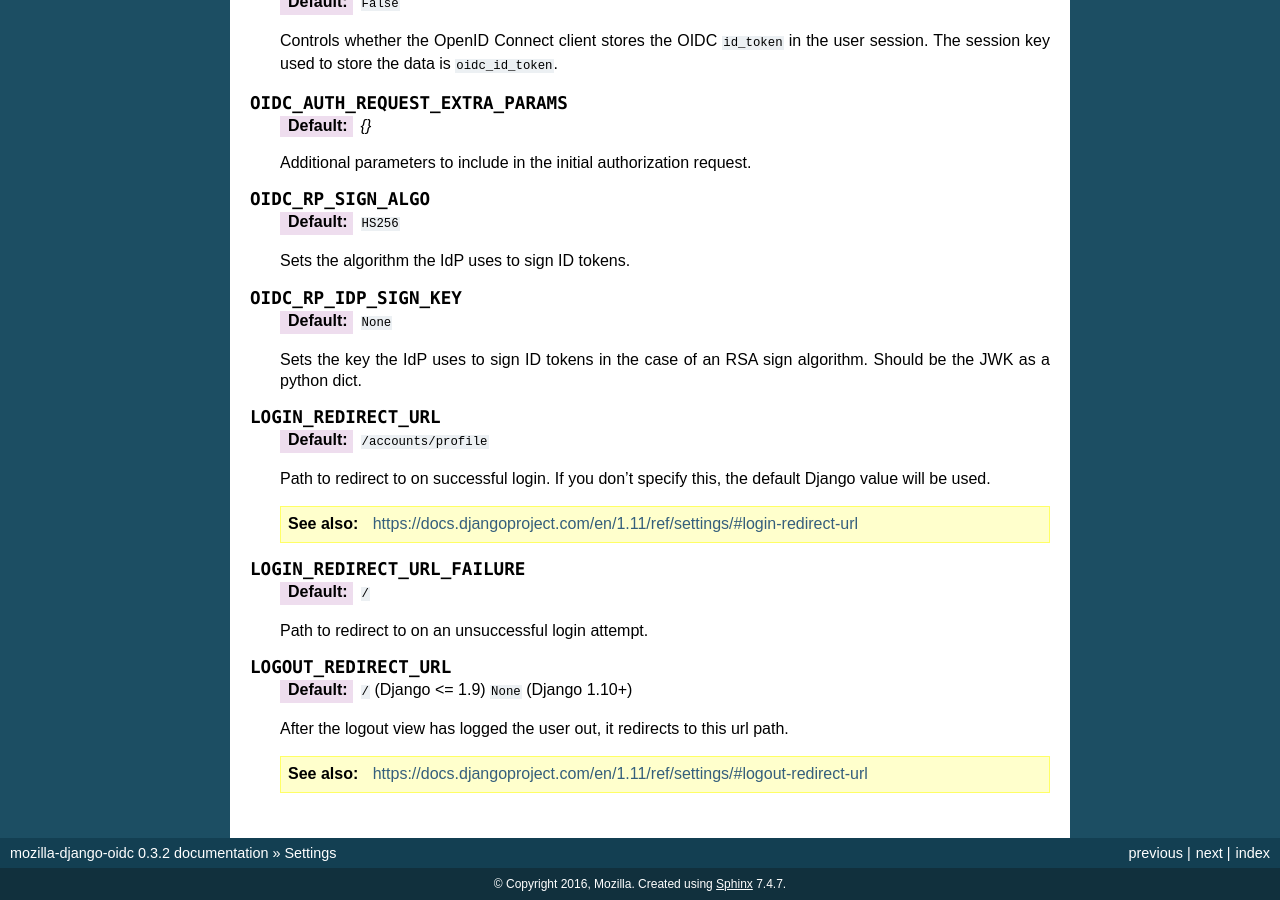
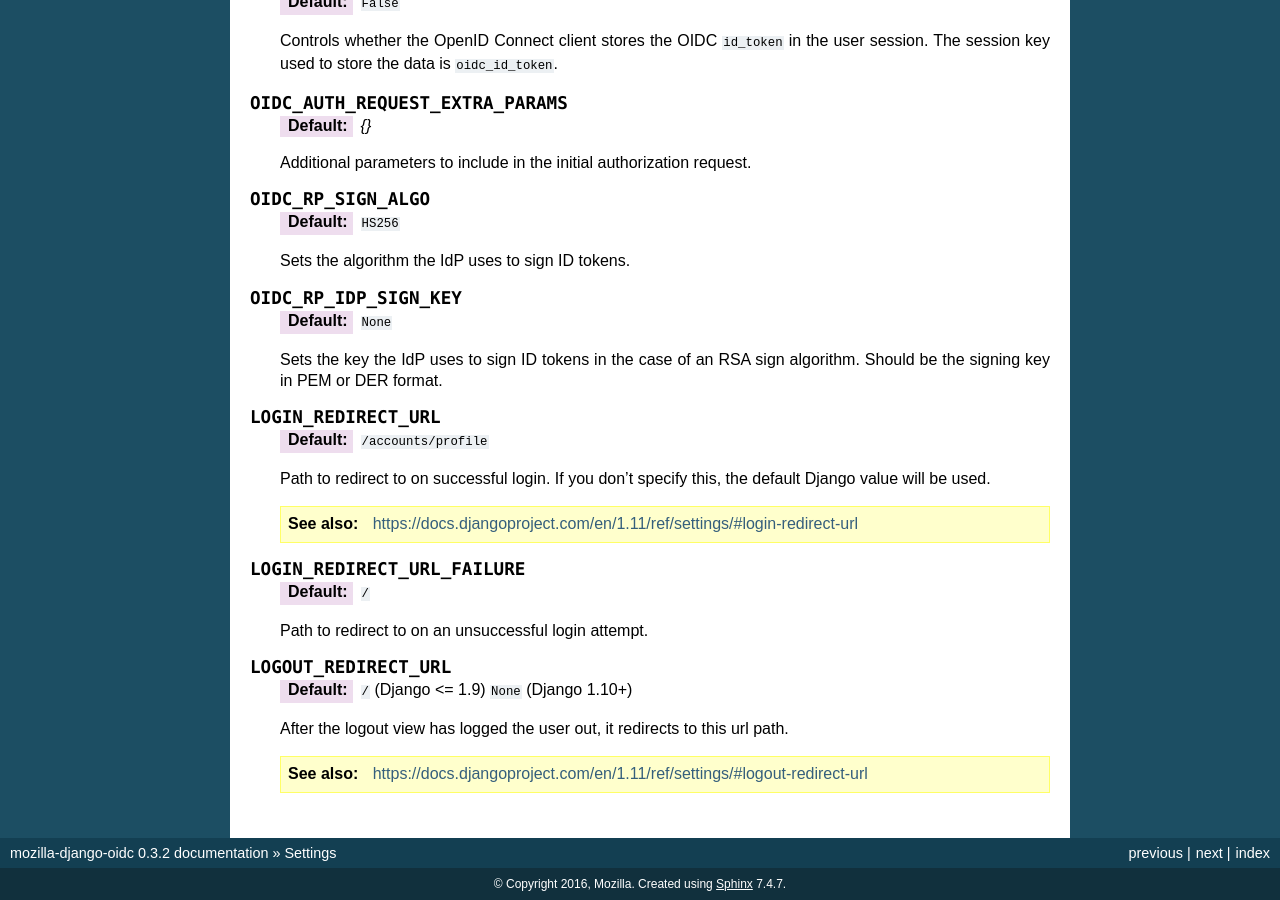
Before and after one commit to mozilla/mozilla-django-oidc, a Sphinx documentation site: the page built from docs/settings.rst, in a window 1280 px wide and 900 px high, scrolled down 2006 px. Built offline with Sphinx 7.4.7, drawn with Linux system fonts in a browser that asks for light colours.

Commit message:
Update docs for using mozilla-django-oidc with RS-based algo.

```diff
--- a/docs/settings.rst
+++ b/docs/settings.rst
@@ -141,7 +141,7 @@ of ``mozilla-django-oidc``.
    :default: ``None``
 
    Sets the key the IdP uses to sign ID tokens in the case of an RSA sign algorithm.
-   Should be the JWK as a python dict.
+   Should be the signing key in PEM or DER format.
 
 .. py:attribute:: LOGIN_REDIRECT_URL
 
```
